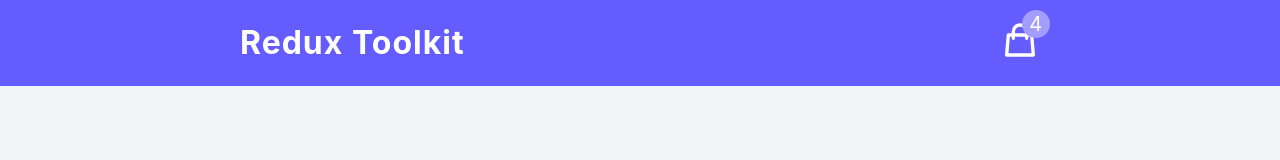
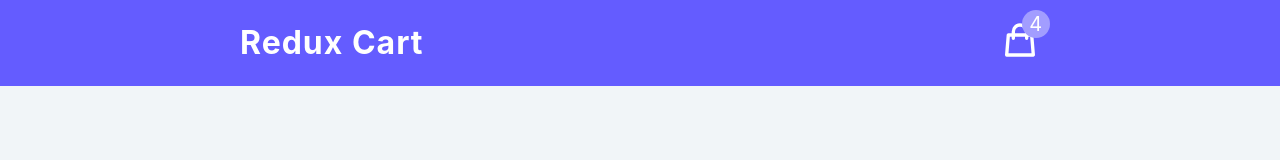
Before and after one commit to UmrenTV/redux-cart-simulator, a React (Vite) app: page / in a window 1280 px wide. Shown: the top 160 px of the page. Built offline with nearby package versions, Linux system fonts and the light colour scheme.

Commit message:
changed the name in index.html

```diff
--- a/index.html
+++ b/index.html
@@ -1,10 +1,10 @@
-<!DOCTYPE html>
+<!doctype html>
 <html lang="en">
     <head>
         <meta charset="UTF-8" />
         <link rel="icon" type="image/svg+xml" href="/vite.svg" />
         <meta name="viewport" content="width=device-width, initial-scale=1.0" />
-    <title>Vite + React</title>
+        <title>Redux Cart Simulator</title>
     </head>
     <body>
         <div id="root"></div>
--- a/src/components/Navbar.jsx
+++ b/src/components/Navbar.jsx
@@ -9,7 +9,7 @@
     return (
         <nav>
             <div className="nav-center">
-                <h3>redux toolkit</h3>
+                <h3>Redux Cart</h3>
                 <div className="nav-container">
                     <CartIcon />
                     <div className="amount-container">
```
Lines whose indentation alone changed are shown as unchanged.
